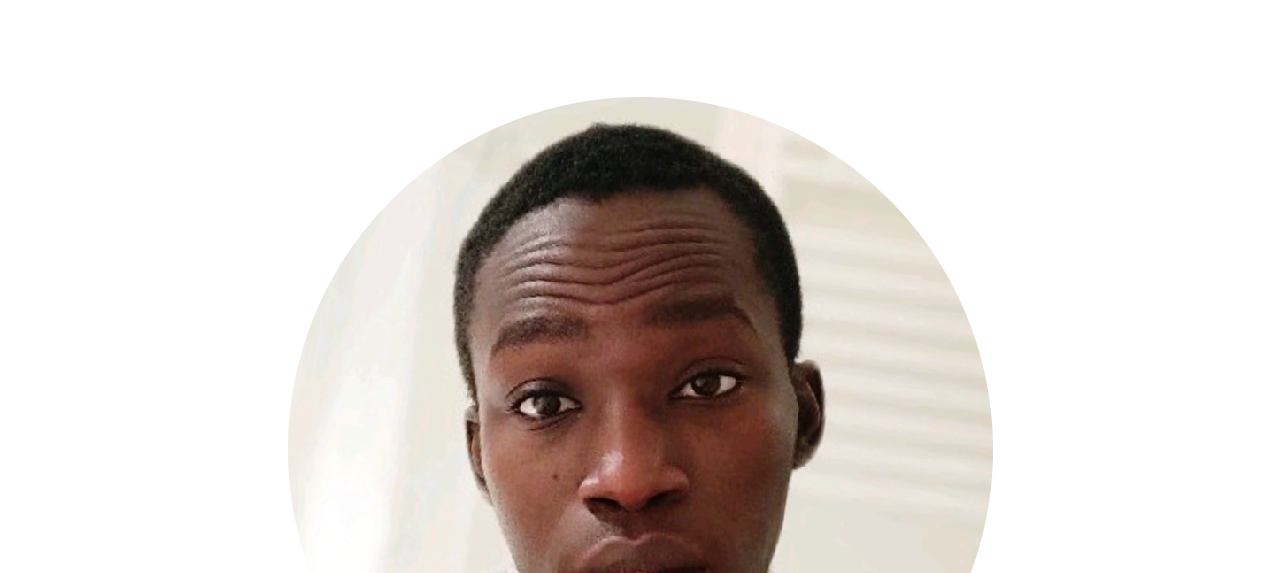
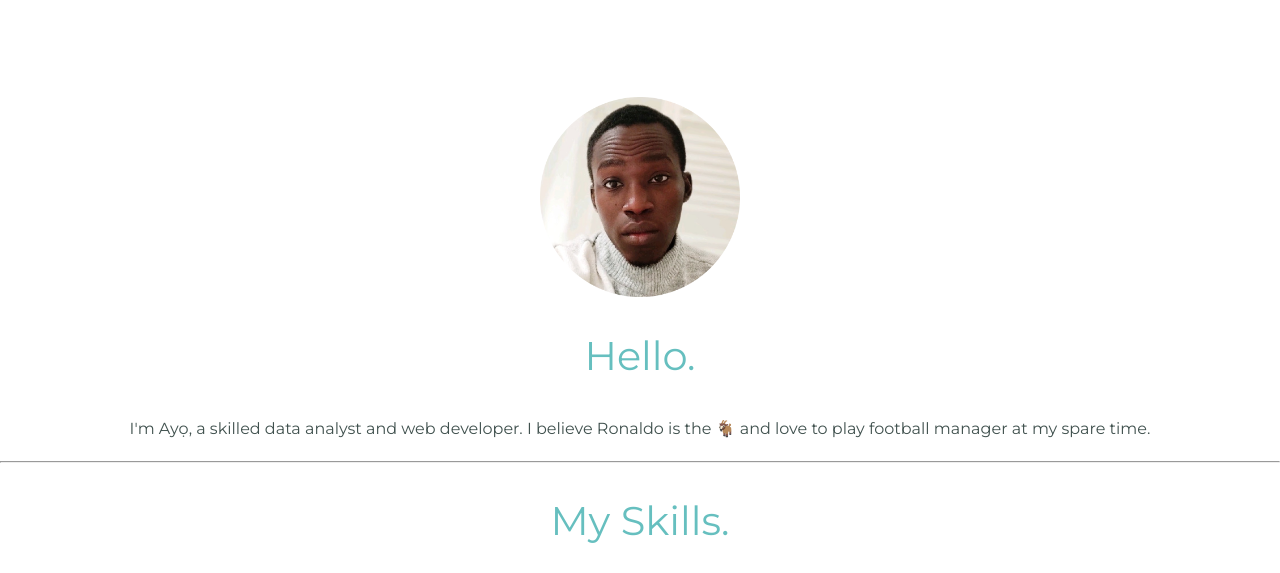
Before and after one commit to Mrmykero/intro, a plain HTML site: page index.html in a window 1280 px wide. Shown: the part 755-1328 px from the top of the page. Drawn offline with Linux system fonts and the light colour scheme.

Commit message:
Update index.html

```diff
--- a/index.html
+++ b/index.html
@@ -19,7 +19,7 @@
     </div>
     <div class="middle-container">
       <div class="profile">
-        <img class="profile-picture" src="profile-modified.png" alt="pp">
+        <img  src="profile-modified.png" height= 200px width= 200px alt="pp">
         <h2>Hello.</h2>
         <p>I'm Ayọ, a skilled data analyst and web developer. I believe Ronaldo is the 🐐 and love to play football manager at my spare time. </p>
       </div>
```
